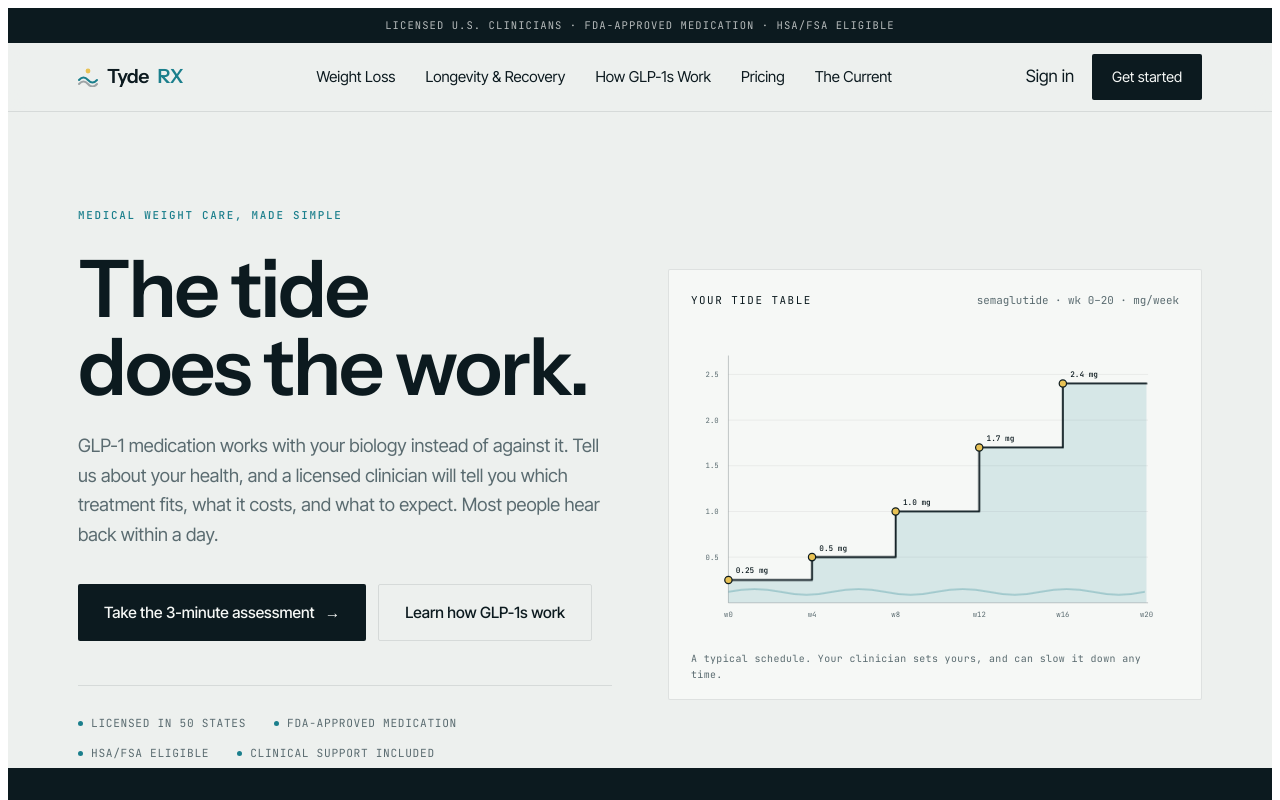
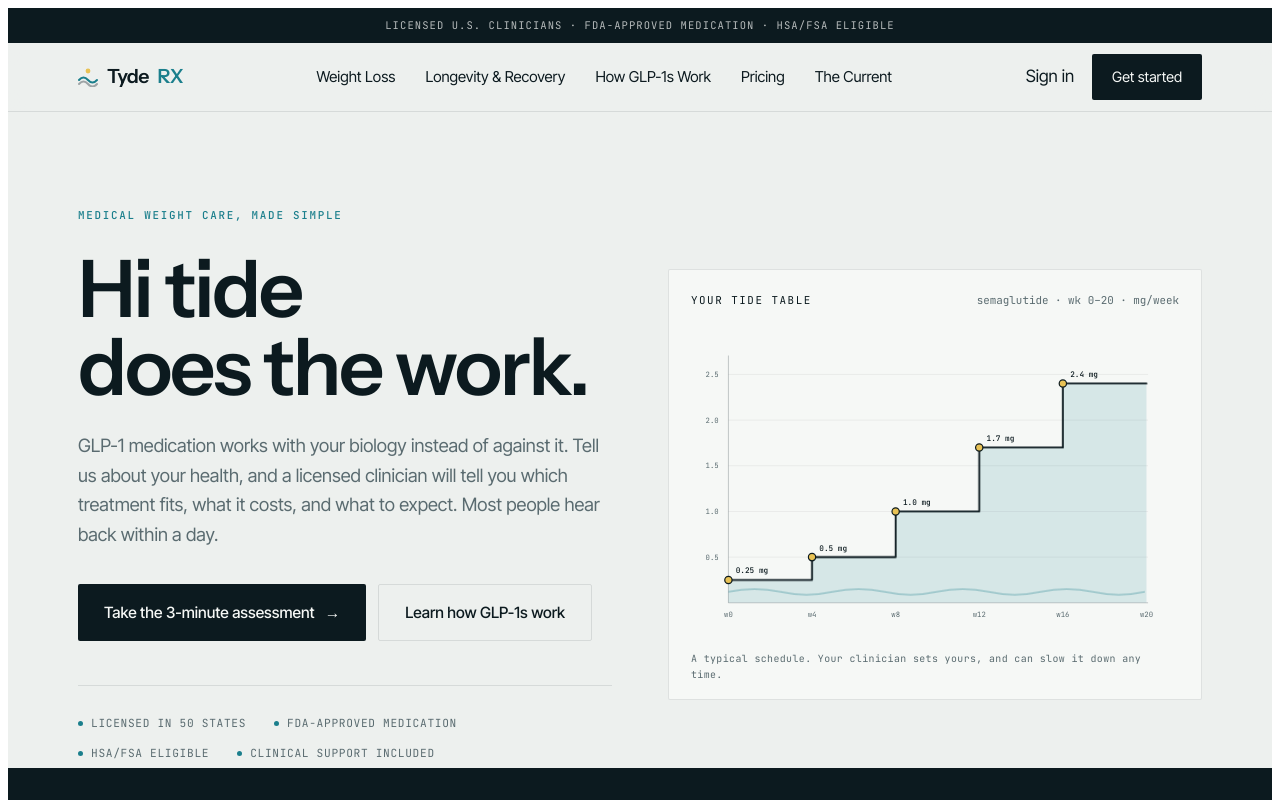
Before and after one commit to pharmalynk/tyderx, a React (Vite) app: page / in a window 1280 px wide. Shown: the top 800 px of the page. Built offline with nearby package versions, Linux system fonts and the light colour scheme.

Commit message:
describe what you changed

```diff
--- a/src/TydeRX.jsx
+++ b/src/TydeRX.jsx
@@ -591,7 +591,7 @@ export default function TydeRX() {
         <div className="wrap hero-grid">
           <div>
             <span className="eyebrow">Medical weight care, made simple</span>
-            <h1>The tide<br />does the work.</h1>
+            <h1>Hi tide<br />does the work.</h1>
             <p className="lede">
               GLP-1 medication works with your biology instead of against it. Tell us about your health, and
               a licensed clinician will tell you which treatment fits, what it costs, and what to expect.
```
